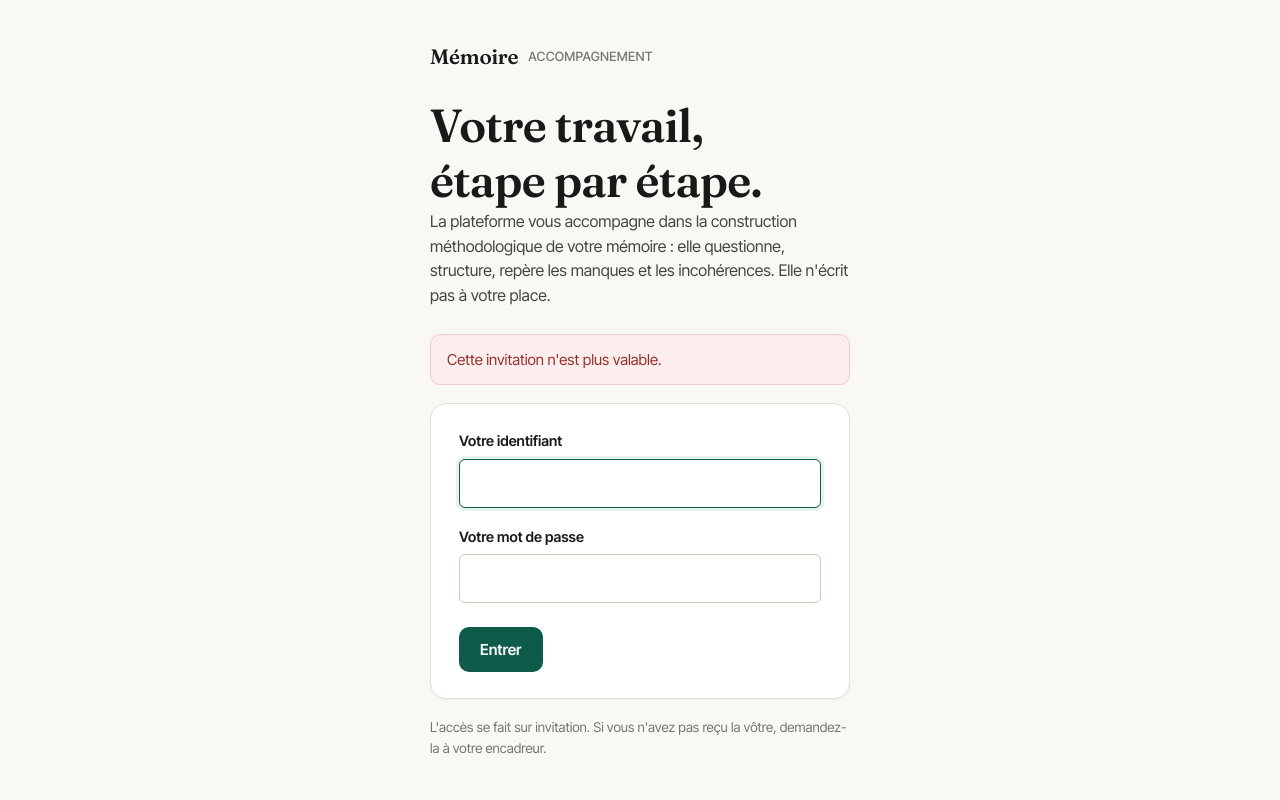
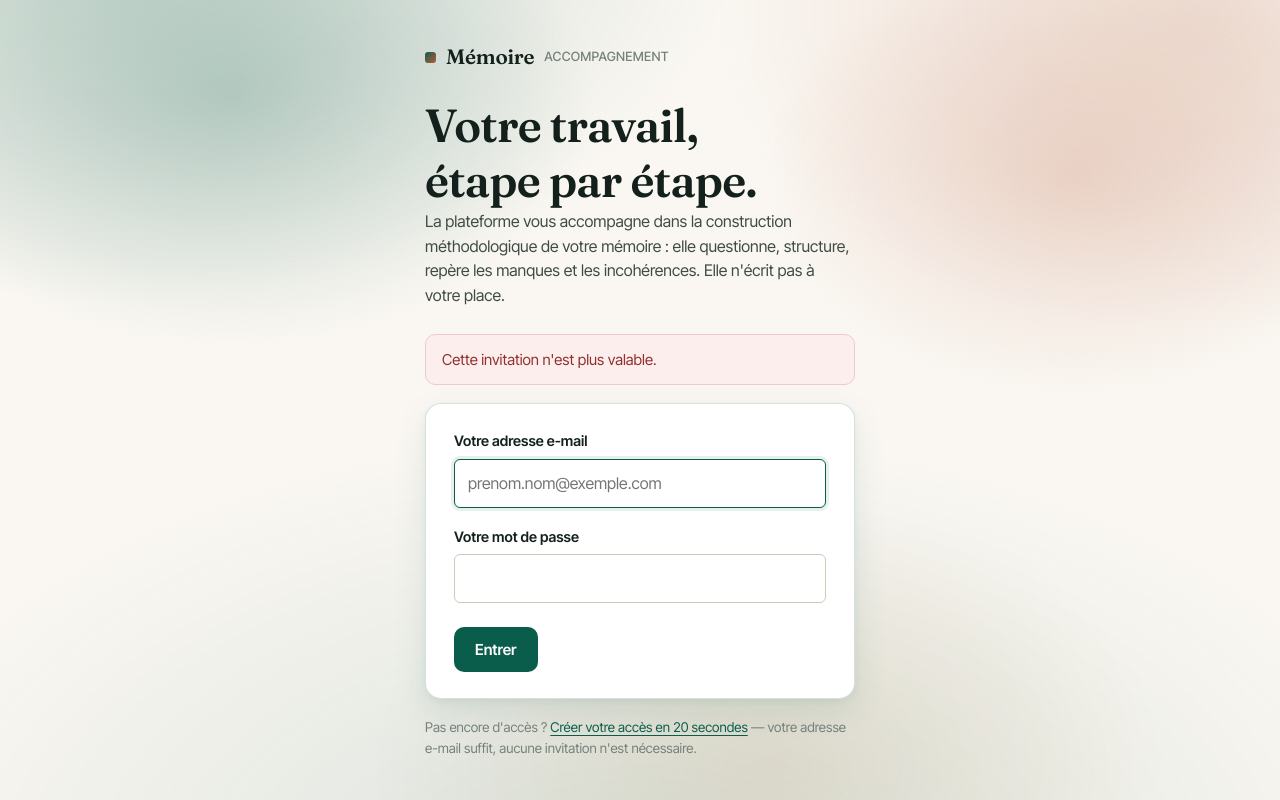
Before and after one commit to nnnnnnn66/memo-platform, a FastAPI app: a page that uses templates/connexion.html in a window 1280 px wide. Run offline with FastAPI, Linux system fonts and the light colour scheme.

Commit message:
site: ambiance coloree + inscription par e-mail (plus d'invitation)
IDENTITE PAR E-MAIL (demande du porteur)
- L'inscription est ouverte : l'adresse e-mail EST l'identifiant, plus aucune invitation n'est
  requise (config invitations_requises: false). Nouveau parcours : /inscription -> e-mail +
  mot de passe -> /mes-memoires. La connexion se fait avec cette meme adresse.
- Validation de l'adresse, refus d'une adresse deja prise, regles de mot de passe conservees.
- L'invitation reste disponible pour le responsable (il peut fermer la plateforme a un groupe
  donne en repassant invitations_requises a true).
- POURQUOI LE MOT DE PASSE RESTE : sans lui, « juste l'adresse e-mail » signifierait que
  quiconque connait l'adresse d'un etudiant lit son memoire. Un test le verifie explicitement.
  Il disparaitra avec la connexion Google, ou l'adresse est attestee par Google.

AMBIANCE (demande du porteur : « mets une couleur pour une ambiance »)
- Deux couleurs donnent l'identite : un vert profond (la methode) et une terre cuite chaude
  (l'humain). L'ocre reste reserve a « ce qu'on ne sait pas ».
- Halos tres doux sur toute la plateforme (fixes, sous le contenu) ; ecran d'entree plus appuye,
  la carte posee dessus comme une feuille.
- Filet degrade en haut de page, embleme colore, numeros d'etapes teintes par leur etat
  (validee en vert, a reviser en rouge).

CORRECTIONS
- « Etape 1 sur 13 » affichait un total FAUX : la carte du parcours compte 12 etapes (l'etape 12
  est reservee). Le total vient desormais de l'orchestrateur (total_etapes), plus jamais ecrit a
  la main dans un gabarit.
- Le compteur /13 de la page « Mes memoires » est calcule de meme.

VERIFIE EN EXECUTION REELLE, sur le lien public HTTPS : /inscription sert le formulaire,
l'inscription cree le compte et ouvre la session, la reconnexion par la meme adresse fonctionne.
37 tests du site (dont 6 nouveaux sur l'inscription et l'identite par e-mail).

```diff
--- a/config/settings-site.yaml
+++ b/config/settings-site.yaml
@@ -4,8 +4,9 @@
 site:
   # Le site ne parle QU'À l'orchestrateur, jamais aux agents.
   orchestrateur_url: http://127.0.0.1:8000
-  # Accès sur invitation : aucun compte ne se crée sans invitation valide.
-  invitations_requises: true
+  # Deux façons d'entrer : l'inscription libre par adresse e-mail (par défaut), ou l'invitation
+  # (mettre true pour fermer la plateforme à un groupe donné).
+  invitations_requises: false
 
 securite:
   duree_session_heures: 12
--- a/src/orchestrator/pipeline/campaign.py
+++ b/src/orchestrator/pipeline/campaign.py
@@ -253,6 +253,9 @@ def etape_detail(settings: Settings, etudiant: str, session: str,
     return {
         "numero": numero,
         "libelle": etape.libelle,
+        # Nombre réel d'étapes de la carte (l'étape réservée n'en fait pas partie) : le site
+        # affiche « étape 3 sur 12 », jamais un total écrit à la main qui finirait par mentir.
+        "total_etapes": len(settings.etapes),
         "statut": ligne.get("statut", state.STATUT_A_FAIRE),
         "ouverte": numero == ouverte,
         "verdict": verdict,
--- a/src/site_web/main.py
+++ b/src/site_web/main.py
@@ -306,6 +306,52 @@ async def page_connexion(request: Request, message: str = ""):
         premiere_visite=False, identifiant=""))
 
 
+# ------------------------------------------------------------------ inscription
+# L'identité de l'étudiant, c'est SON ADRESSE E-MAIL : aucune invitation n'est nécessaire. Le mot
+# de passe, lui, n'est pas négociable — sans lui, quiconque connaît l'adresse d'un étudiant lirait
+# son mémoire. (Avec la connexion Google, le mot de passe disparaîtra : Google fournira l'adresse.)
+_MOTIF_EMAIL = re.compile(r"^[^@\s]+@[^@\s]+\.[A-Za-z]{2,}$")
+
+
+@app.get("/inscription", response_class=HTMLResponse)
+async def page_inscription(request: Request, message: str = ""):
+    return GABARITS.TemplateResponse(
+        request, "inscription.html", _contexte(
+        request, page="connexion",
+        message=_message("erreur", message) if message else None, email=""))
+
+
+@app.post("/inscription")
+async def inscription(request: Request, email: str = Form(""), mot_de_passe: str = Form(""),
+                      confirmation: str = Form(""), csrf: str = Form("")):
+    if not csrf_valide(request.cookies.get("session", ""), csrf):
+        return RedirectResponse("/inscription?message=L'envoi du formulaire a échoué. Réessayez.",
+                                status_code=303)
+    email = email.strip().lower()
+    if not _MOTIF_EMAIL.match(email):
+        return RedirectResponse("/inscription?message=Cette adresse e-mail ne semble pas valide.",
+                                status_code=303)
+    if not comptes.identifiant_libre(REGLAGES.base_comptes, email):
+        return RedirectResponse(
+            "/inscription?message=Un accès existe déjà pour cette adresse. Connectez-vous.",
+            status_code=303)
+    if mot_de_passe != confirmation:
+        return RedirectResponse("/inscription?message=Les deux mots de passe diffèrent.",
+                                status_code=303)
+    valide, explication = securite.mot_de_passe_valide(mot_de_passe)
+    if not valide:
+        return RedirectResponse(f"/inscription?message={explication}", status_code=303)
+
+    comptes.creer_compte(REGLAGES.base_comptes, email, securite.hacher(mot_de_passe), email=email)
+    comptes.consigner(REGLAGES.base_comptes, "compte créé", email)
+    jeton_session = comptes.ouvrir_session(REGLAGES.base_comptes, email,
+                                           REGLAGES.duree_session_heures)
+    reponse = RedirectResponse("/mes-memoires", status_code=303)
+    reponse.set_cookie("session", jeton_session, httponly=True, samesite="lax",
+                       max_age=REGLAGES.duree_session_heures * 3600)
+    return reponse
+
+
 @app.get("/invitation/{jeton}", response_class=HTMLResponse)
 async def page_invitation(request: Request, jeton: str):
     if not comptes.invitation_valide(REGLAGES.base_comptes, jeton):
@@ -389,7 +435,8 @@ async def page_mes_memoires(request: Request, message: str = ""):
     for memoire in comptes.mes_memoires(REGLAGES.base_comptes, identifiant):
         etat = ORCHESTRATEUR.dossier(identifiant, memoire["session"])
         validees = sum(1 for e in etat.get("avancement", []) if e.get("statut") == "validee")
-        memoires.append({**memoire, "faites": validees, "libelle": etat.get("libelle", "")})
+        memoires.append({**memoire, "faites": validees, "total": len(etat.get("etapes", [])) or 1,
+                         "libelle": etat.get("libelle", "")})
     return GABARITS.TemplateResponse(
         request, "mes_memoires.html", _contexte(
         request, page="memoires", memoires=memoires, formulaire={},
@@ -511,6 +558,7 @@ async def page_etape(request: Request, session: str, n: int = 0, message: str =
         request, page="parcours", memoire=memoire,
         etape={"numero": detail["numero"], "libelle": detail["libelle"],
                "statut": detail["statut"], "ouverte": detail.get("ouverte", False)},
+        total_etapes=detail.get("total_etapes", 0),
         proposition=detail.get("resultat"),
         inconnues=detail.get("inconnues", []),
         limites=detail.get("limites", []),
--- a/src/site_web/static/style.css
+++ b/src/site_web/static/style.css
@@ -5,25 +5,29 @@
    ============================================================================ */
 
 :root {
-  /* Papier & encre */
-  --papier:        #faf8f5;
-  --papier-creux:  #f2eee7;
+  /* Papier & encre — teintes chaudes, légèrement vertes : la page doit donner une impression de
+     calme et de sérieux, pas de « tableau de bord » froid. */
+  --papier:        #faf7f2;
+  --papier-creux:  #f3eee6;
   --carte:         #ffffff;
-  --encre:         #1a1917;
-  --encre-douce:   #46443e;
-  --encre-tenue:   #78756b;
-  --trait:         #e5dfd5;
-  --trait-fort:    #d2c9ba;
+  --encre:         #14201c;
+  --encre-douce:   #3f4b45;
+  --encre-tenue:   #75817a;
+  --trait:         #e6dfd4;
+  --trait-fort:    #d3c9ba;
 
-  /* Un seul accent. L'ocre est RÉSERVÉ à ce qu'on ne sait pas. */
-  --accent:        #0e5b4a;
-  --accent-fonce:  #0a4638;
-  --accent-pale:   #e8f1ee;
-  --ocre:          #9c6415;
+  /* Deux couleurs qui donnent l'ambiance : un vert profond (la méthode, la rigueur) et une
+     terre cuite chaude (l'humain, l'étudiant). L'ocre reste RÉSERVÉ à « ce qu'on ne sait pas ». */
+  --accent:        #0b5d4b;
+  --accent-fonce:  #074537;
+  --accent-pale:   #e6f1ee;
+  --terre:         #b85c38;
+  --terre-pale:    #fbeee7;
+  --ocre:          #96631a;
   --ocre-pale:     #fbf2e3;
-  --succes:        #1c6b45;
-  --succes-pale:   #e9f4ee;
-  --danger:        #96302c;
+  --succes:        #17694a;
+  --succes-pale:   #e7f3ec;
+  --danger:        #92302c;
   --danger-pale:   #fbeeed;
 
   --serif: 'Fraunces', Georgia, 'Iowan Old Style', 'Times New Roman', serif;
@@ -33,8 +37,9 @@
   --r-m: 10px;
   --r-l: 16px;
 
-  --ombre-1: 0 1px 2px rgba(26, 25, 23, .05);
-  --ombre-2: 0 2px 8px rgba(26, 25, 23, .06), 0 1px 2px rgba(26, 25, 23, .04);
+  --ombre-1: 0 1px 2px rgba(20, 32, 28, .05);
+  --ombre-2: 0 2px 8px rgba(20, 32, 28, .07), 0 1px 2px rgba(20, 32, 28, .04);
+  --ombre-3: 0 12px 32px rgba(11, 93, 75, .10), 0 2px 8px rgba(20, 32, 28, .05);
 
   --mesure: 68ch;
   --large: 1140px;
@@ -53,6 +58,21 @@ body {
   line-height: 1.55;
   font-feature-settings: "kern" 1;
   text-rendering: optimizeLegibility;
+  /* AMBIANCE : deux halos très doux (vert profond et terre cuite) qui donnent de la couleur à
+     toute la plateforme sans jamais gêner la lecture. Fixes : la page défile dessous. */
+  position: relative;
+  min-height: 100vh;
+}
+body::before {
+  content: '';
+  position: fixed;
+  inset: 0;
+  z-index: -1;
+  pointer-events: none;
+  background:
+    radial-gradient(64rem 40rem at 10% -10%, rgba(11, 93, 75, .20), transparent 60%),
+    radial-gradient(54rem 34rem at 94% 2%, rgba(184, 92, 56, .17), transparent 58%),
+    radial-gradient(78rem 44rem at 50% 110%, rgba(11, 93, 75, .13), transparent 64%);
 }
 
 h1, h2, h3 { font-family: var(--serif); font-weight: 600; line-height: 1.18; margin: 0; }
@@ -76,11 +96,24 @@ a:hover { color: var(--accent-fonce); }
   backdrop-filter: saturate(1.2) blur(6px);
   position: sticky; top: 0; z-index: 10;
 }
+/* Filet coloré : donne une identité à la plateforme dès le premier regard. */
+.entete::before {
+  content: '';
+  position: absolute; inset: 0 0 auto 0; height: 3px;
+  background: linear-gradient(90deg, var(--accent) 0%, var(--accent) 42%, var(--terre) 72%,
+  var(--ocre) 100%);
+}
 .entete-in { max-width: var(--large); margin: 0 auto; padding: 0 24px;
   display: flex; align-items: center; gap: 20px; min-height: 62px; }
 .marque { font-family: var(--serif); font-size: 1.14rem; font-weight: 600;
   letter-spacing: -.01em; color: var(--encre); text-decoration: none; display: flex;
   align-items: center; gap: 10px; }
+/* Emblème : un petit carré dégradé, vert → terre cuite. */
+.marque::before {
+  content: '';
+  width: 11px; height: 11px; border-radius: 3px; flex: none;
+  background: linear-gradient(135deg, var(--accent), var(--terre));
+}
 .marque span { color: var(--encre-tenue); font-family: var(--sans); font-size: .8rem;
   font-weight: 500; letter-spacing: .02em; text-transform: uppercase; }
 .entete nav { margin-left: auto; display: flex; align-items: center; gap: 18px; }
@@ -183,6 +216,11 @@ h4 { font-family: var(--sans); font-size: .78rem; font-weight: 700; letter-spaci
 .etape-ligne.ouverte { background: var(--carte); box-shadow: var(--ombre-2);
   border-left: 3px solid var(--accent); border-radius: var(--r-m); margin-bottom: 4px; }
 .etape-ligne.ouverte .etape-num { color: var(--accent); }
+/* Une étape validée se repère à la couleur, avant même de lire son étiquette. */
+.etape-ligne .pastille-validee ~ * ,
+.etape-ligne:has(.pastille-validee) .etape-num { color: var(--succes); }
+.etape-ligne:has(.pastille-a-reviser) { border-left: 3px solid var(--danger);
+  border-radius: var(--r-m); background: var(--danger-pale); }
 .etape-ligne.fermee { opacity: .62; }
 .etape-ligne.fermee .etape-titre { color: var(--encre-douce); }
 
@@ -229,10 +267,22 @@ input:focus, textarea:focus, select:focus { border-color: var(--accent);
 .message-info { background: var(--accent-pale); border-color: #cfe3de; color: var(--accent); }
 
 /* ---------- Connexion : sobre, centrée par la fonction, pas par goût ---------- */
-.connexion-page { min-height: 100vh; display: grid; place-items: center; padding: 32px 20px; }
-.connexion-boite { width: 100%; max-width: 420px; }
+.connexion-page { min-height: 100vh; display: grid; place-items: center; padding: 32px 20px;
+  position: relative; overflow: hidden; }
+/* L'écran d'entrée est le seul qui a droit à une ambiance appuyée : deux halos colorés, et la
+   carte posée dessus comme une feuille de papier. */
+.connexion-page::before {
+  content: '';
+  position: absolute; inset: 0; z-index: 0; pointer-events: none;
+  background:
+    radial-gradient(38rem 26rem at 18% 12%, rgba(11, 93, 75, .22), transparent 60%),
+    radial-gradient(34rem 24rem at 84% 22%, rgba(184, 92, 56, .18), transparent 58%),
+    radial-gradient(40rem 28rem at 60% 96%, rgba(150, 99, 26, .12), transparent 62%);
+}
+.connexion-boite { width: 100%; max-width: 430px; position: relative; z-index: 1; }
 .connexion-boite .marque { margin-bottom: 26px; font-size: 1.3rem; }
 .connexion-intro { color: var(--encre-douce); margin: 0 0 26px; }
+.connexion-boite .carte { box-shadow: var(--ombre-3); border-color: rgba(11, 93, 75, .18); }
 
 /* ---------- Divers ---------- */
 .pied { border-top: 1px solid var(--trait); margin-top: 60px; padding: 22px 24px;
--- a/templates/connexion.html
+++ b/templates/connexion.html
@@ -35,9 +35,9 @@
     <form method="post" action="/connexion" class="carte">
       <input type="hidden" name="csrf" value="{{ csrf }}">
       <div class="champ">
-        <label for="identifiant">Votre identifiant</label>
-        <input type="text" id="identifiant" name="identifiant" required autocomplete="username"
-               autofocus value="{{ identifiant or '' }}">
+        <label for="identifiant">Votre adresse e-mail</label>
+        <input type="email" id="identifiant" name="identifiant" required autocomplete="username"
+               placeholder="prenom.nom@exemple.com" autofocus value="{{ identifiant or '' }}">
       </div>
       <div class="champ">
         <label for="mot_de_passe">Votre mot de passe</label>
@@ -51,8 +51,8 @@
     {% endif %}
 
     <p class="aide-champ" style="margin-top:18px">
-      L'accès se fait sur invitation. Si vous n'avez pas reçu la vôtre, demandez-la à votre
-      encadreur.
+      Pas encore d'accès ? <a href="/inscription">Créer votre accès en 20 secondes</a> —
+      votre adresse e-mail suffit, aucune invitation n'est nécessaire.
     </p>
   </div>
 </div>
--- a/templates/etape.html
+++ b/templates/etape.html
@@ -6,7 +6,7 @@
 <div class="tete-page">
   <div>
     <p class="surtitre">
-      Étape {{ etape.numero }} sur 13{% if etape.statut == 'proposee' %} — en attente de votre décision{% endif %}
+      Étape {{ etape.numero }} sur {{ total_etapes }}{% if etape.statut == 'proposee' %} — en attente de votre décision{% endif %}
     </p>
     <h1>{{ etape.libelle }}</h1>
   </div>
--- a/templates/mes_memoires.html
+++ b/templates/mes_memoires.html
@@ -13,13 +13,13 @@
 <div class="sommaire">
   {% for m in memoires %}
     <a class="etape-ligne" href="/memoire/{{ m.session }}">
-      <span class="etape-num">{{ m.faites }}/13</span>
+      <span class="etape-num">{{ m.faites }}/{{ m.total }}</span>
       <span class="etape-corps">
         <span class="etape-titre">{{ m.sujet }}</span>
         <span class="etape-note">Étape en cours : {{ m.libelle }}</span>
       </span>
-      <span class="pastille pastille-{{ 'validee' if m.faites == 13 else 'attente' }}">
-        {{ 'parcours terminé' if m.faites == 13 else 'en cours' }}
+      <span class="pastille pastille-{{ 'validee' if m.faites == m.total else 'attente' }}">
+        {{ 'parcours terminé' if m.faites == m.total else 'en cours' }}
       </span>
     </a>
   {% endfor %}
```
Also changed, not shown: templates/inscription.html (added, +46 -0 lines), tests/site_web/test_site_01_acces.py (+86 -0 lines).
